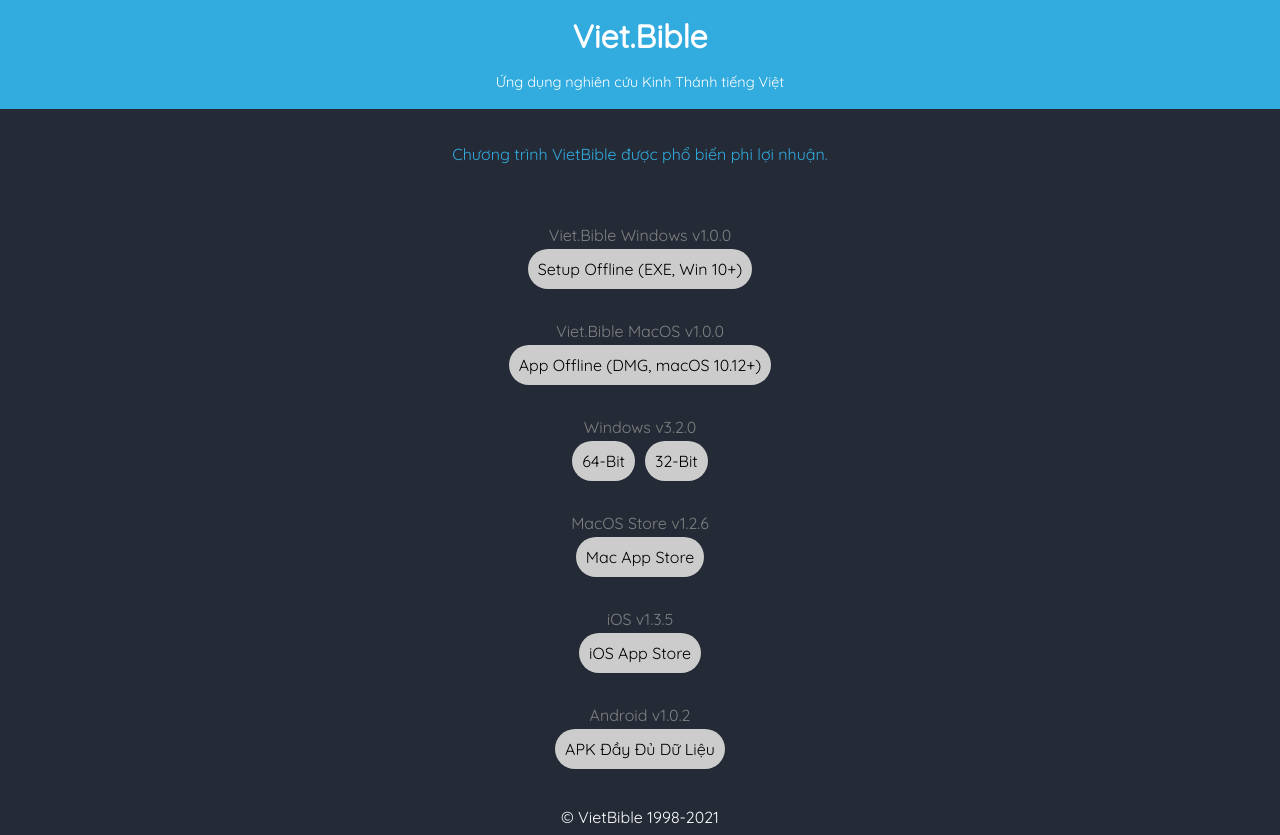
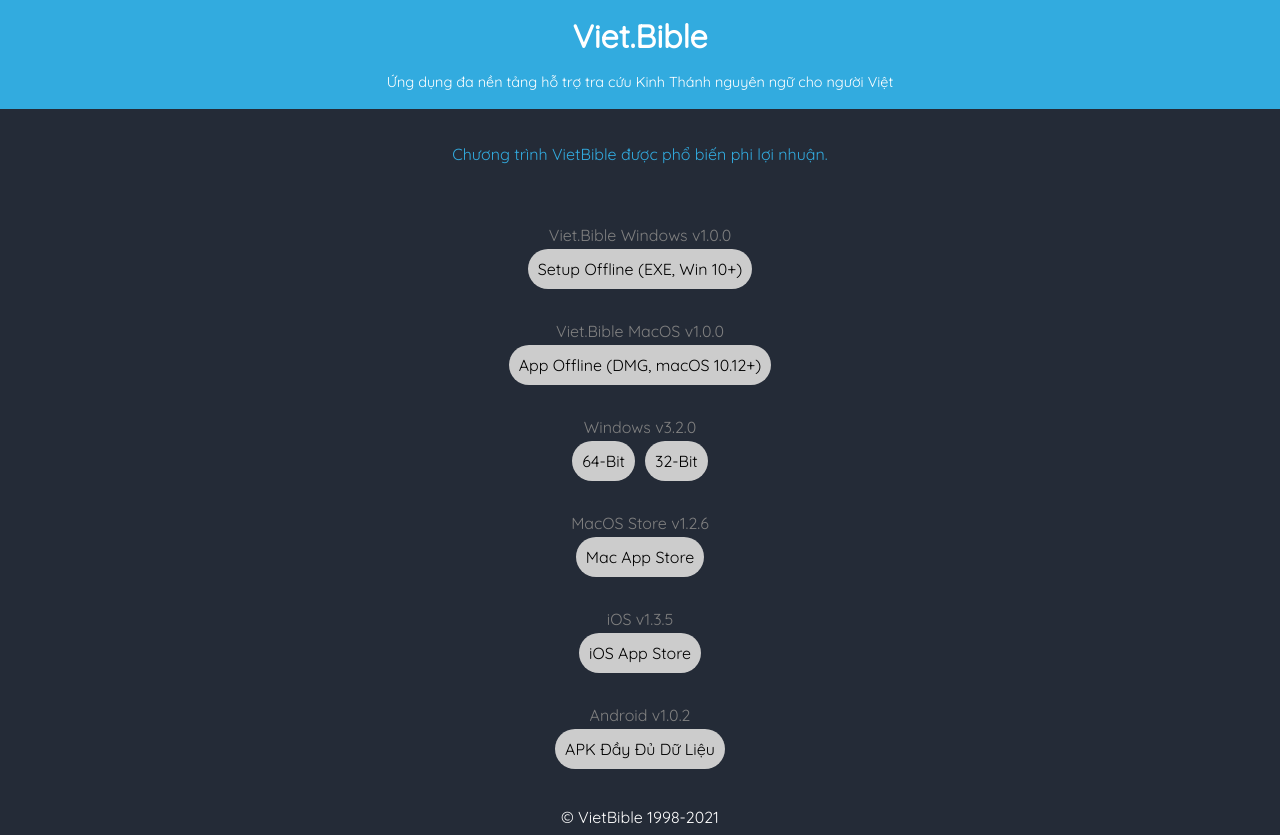
Before and after one commit to vgmtv/vb-site, a Gatsby site: page / in a window 1280 px wide. Built offline with nearby package versions, Linux system fonts and the light colour scheme; Gatsby itself is replaced by a stand-in of ours.

Commit message:
Update header.js

```diff
--- a/src/components/header.js
+++ b/src/components/header.js
@@ -25,6 +25,6 @@
 export default () => (
   <Container>
     <MainHeader>Viet.Bible</MainHeader>
-    <SubHeader>Ứng dụng nghiên cứu Kinh Thánh tiếng Việt</SubHeader>
+    <SubHeader>Ứng dụng đa nền tảng hỗ trợ tra cứu Kinh Thánh nguyên ngữ cho người Việt</SubHeader>
   </Container>
 );
```
